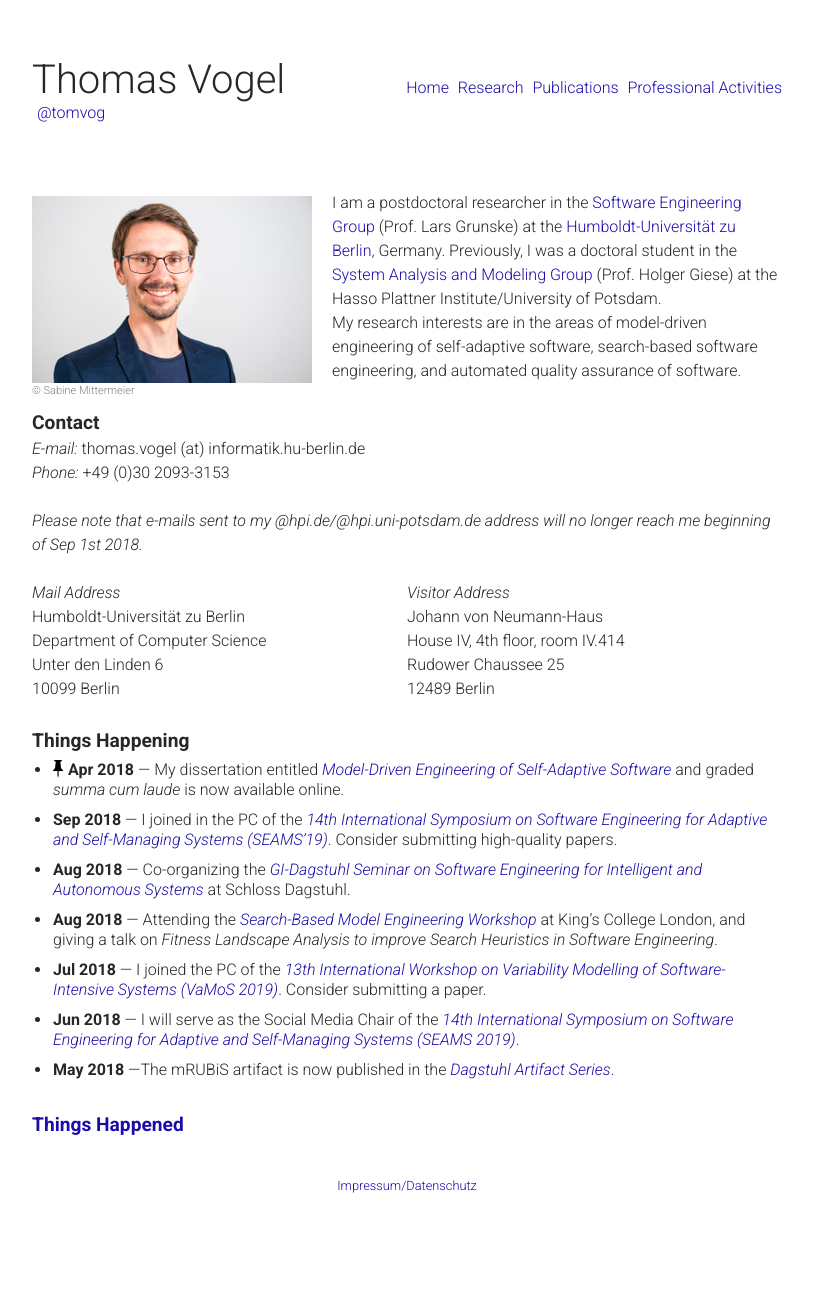
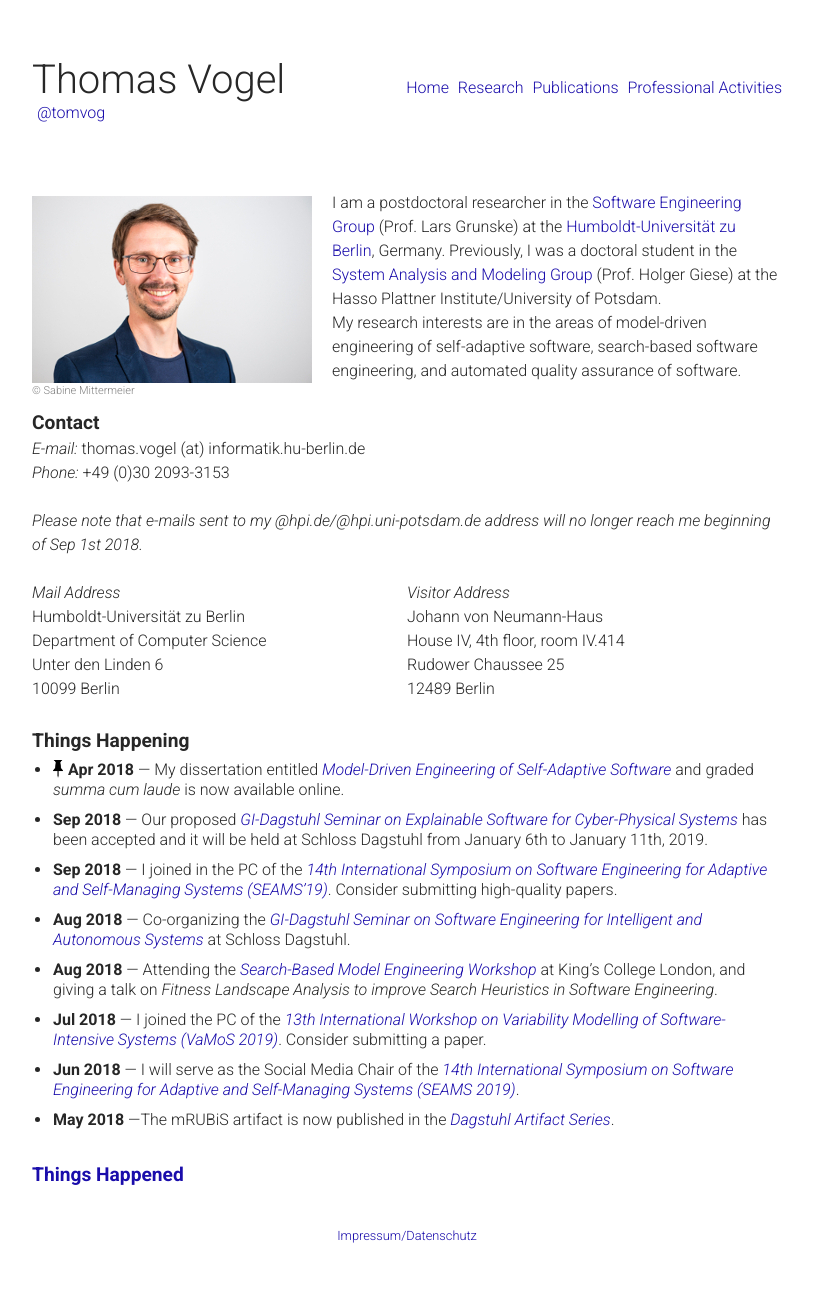
Before and after one commit to thomas-vogel/thomas-vogel.github.io, a Jekyll site: the page built from index.md, in a window 1280 px wide. Shown: the whole page, without its empty margins (233-1046 px from the left). Built offline with Jekyll 4.4.1, drawn with Linux system fonts in a browser that asks for light colours; before the commit the page ends 1252 px from its top, so only the background shows below that.

Commit message:
Add news item for ES4CPS seminar.

```diff
--- a/index.md
+++ b/index.md
@@ -46,6 +46,7 @@ automated quality assurance of software.
 
 * <img src="/assets/img/pin.png" alt="pinned news" style="width: 10px; float: left; margin-right: 5px;"/>
  __Apr 2018__ --- My dissertation entitled [_Model-Driven Engineering of Self-Adaptive Software_](publications/phd) and graded _summa cum laude_ is now available online.
+* __Sep 2018__ --- Our proposed [_GI-Dagstuhl Seminar on Explainable Software for Cyber-Physical Systems_](https://www.dagstuhl.de/19023){:target="_blank"} has been accepted and it will be held at Schloss Dagstuhl from January 6th to January 11th, 2019.
 * __Sep 2018__ --- I joined in the PC of the [_14th International Symposium on Software Engineering for Adaptive and Self-Managing Systems (SEAMS'19)_](http://2019.seams-symposia.org){:target="_blank"}. Consider submitting high-quality papers.
 * __Aug 2018__ --- Co-organizing the [_GI-Dagstuhl Seminar on Software Engineering for Intelligent and Autonomous Systems_](http://www.self-adaptive.org/dagstuhl-seminars/sefias/){:target="_blank"} at Schloss Dagstuhl.
 * __Aug 2018__ --- Attending the [_Search-Based Model Engineering Workshop_](https://www.informatik.hu-berlin.de/de/forschung/gebiete/mse/HU-KCL-Workshop){:target="_blank"} at King's College London, and giving a talk on _Fitness Landscape Analysis to improve Search Heuristics in Software Engineering_.
```
